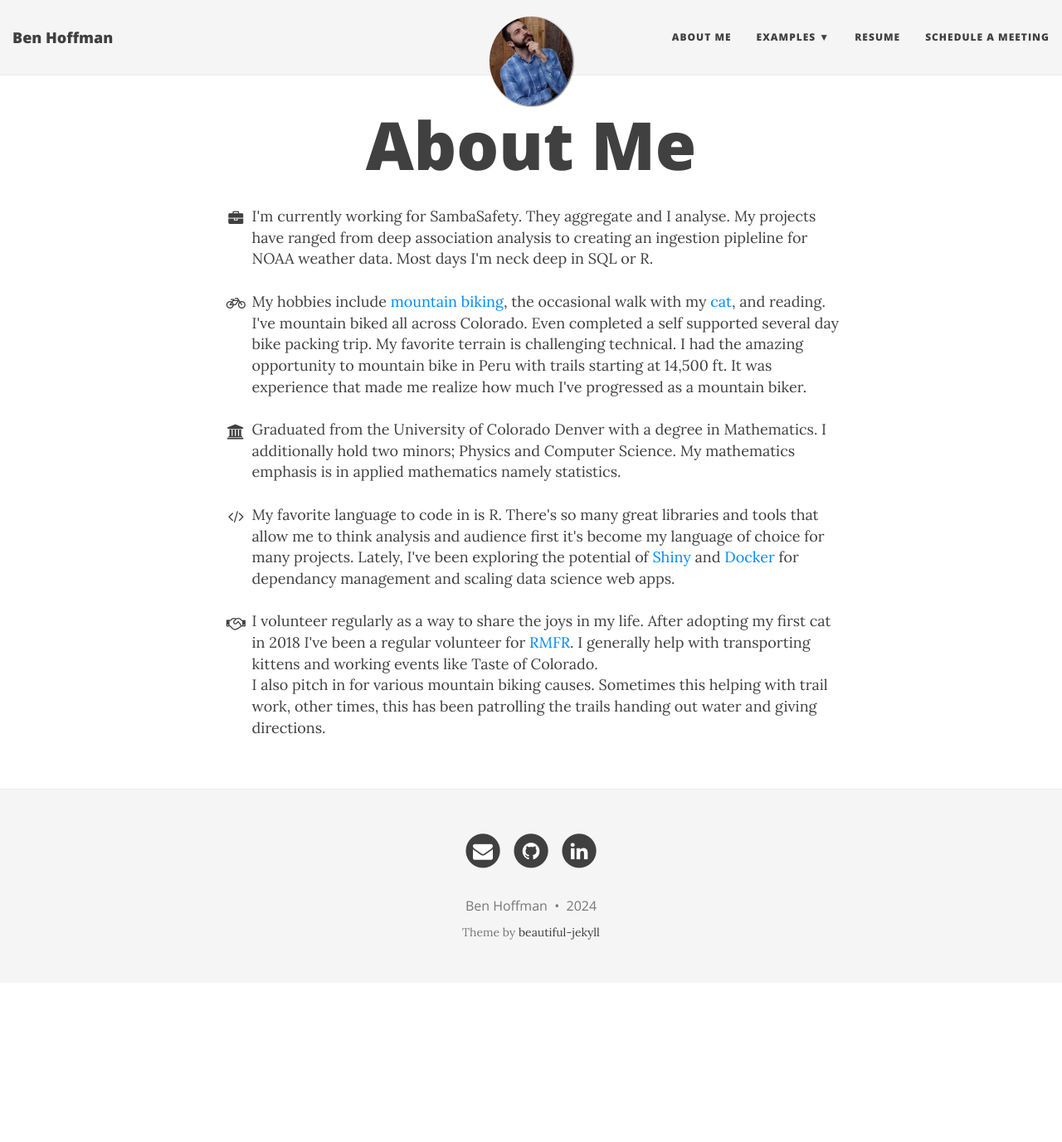
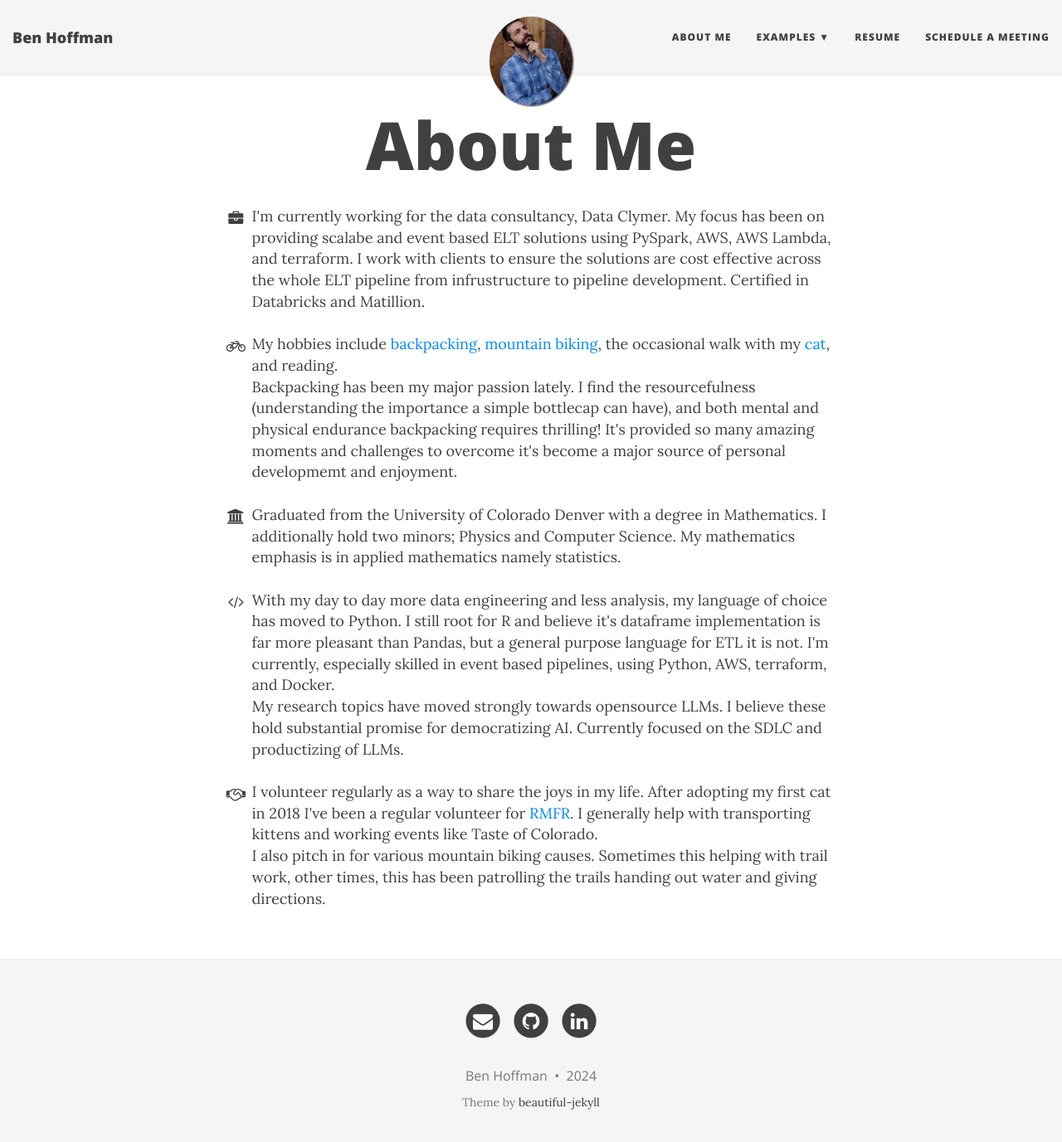
Before and after one commit to hoffmben/hoffmben.github.io, a Jekyll site: the page built from aboutme.md, in a window 1280 px wide and 1390 px high. Shown: the top 1377 px of the window at 83% size. Built offline with Jekyll 4.4.1, drawn with Linux system fonts in a browser that asks for light colours.

Commit message:
Removing google tracking. Updating about me. Adding services post.

```diff
--- a/_config.yml
+++ b/_config.yml
@@ -102,7 +102,7 @@ share-links-active:
 #gtag: ""
 
 # Fill in your Google Analytics ID to track your website using GA
-google_analytics: "UA-156050184-1"
+# google_analytics: "UA-156050184-1"
 
 # Google Tag Manager ID
 #gtm: ""
--- a/aboutme.md
+++ b/aboutme.md
@@ -5,21 +5,20 @@ title: About Me
 
 <ul class="fa-ul">
 <li><span class="fa-li"><i class="fa fa-briefcase" aria-hidden="true"></i></span>
-I'm currently working for SambaSafety. They aggregate
-and I analyse. My projects have ranged from deep association analysis
-to creating an ingestion pipleline for NOAA weather data. Most days
-I'm neck deep in SQL or R.
+I'm currently working for the data consultancy, Data Clymer. My focus has been
+on providing scalabe and event based ELT solutions using PySpark, AWS, AWS Lambda, and
+terraform. I work with clients to ensure the solutions are cost effective across the whole
+ELT pipeline from infrustructure to pipeline development. Certified in Databricks and Matillion.
 </li>
 <br>
 <li><span class="fa-li"><i class="fa fa-bicycle" aria-hidden="true"></i></span>
-My hobbies include <a href="https://benhoffman.net/mountain_biking">mountain biking</a>,
+My hobbies include <a href="https://benhoffman.net/backpacking">backpacking</a>,
+<a href="https://benhoffman.net/mountain_biking">mountain biking</a>,
 the occasional walk with my <a href="https://benhoffman.net/cat">cat</a>,
 and reading.
 <br>
-I've mountain biked all across Colorado. Even completed a self supported several day bike packing trip.
-My favorite terrain is challenging technical. I had the amazing opportunity to
-mountain bike in Peru with trails starting at 14,500 ft. It was experience that made me realize
-how much I've progressed as a mountain biker.
+Backpacking has been my major passion lately. I find the resourcefulness (understanding the importance a simple bottlecap can have),
+and both mental and physical endurance backpacking requires thrilling! It's provided so many amazing moments and challenges to overcome it's become a major source of personal developmemt and enjoyment.
 </li>
 <br>
 <li><span class="fa-li"><i class="fa fa-university" aria-hidden="true"></i></span>
@@ -29,11 +28,13 @@ emphasis is in applied mathematics namely statistics.
 </li>
 <br>
 <li><span class="fa-li"><i class="fa fa-code" aria-hidden="true"></i></span>
-My favorite language to code in is R. There's so many great libraries and tools
-that allow me to think analysis and audience first it's become my language of choice
-for many projects. Lately, I've been exploring the potential of
-<a href="https://shiny.rstudio.com/">Shiny</a> and <a href="https://www.docker.com/">Docker</a>
-for dependancy management and scaling data science web apps.
+With my day to day more data engineering and less analysis, my language of choice has moved to Python.
+I still root for R and believe it's dataframe implementation is far more pleasant than Pandas, but a general
+purpose language for ETL it is not. I'm currently, especially skilled in event based pipelines, using Python,
+AWS, terraform, and Docker.
+<br>
+My research topics have moved strongly towards opensource LLMs. I believe these hold substantial promise
+for democratizing AI. Currently focused on the SDLC and productizing of LLMs.
 </li>
 <br>
 <li><span class="fa-li"><i class="fa fa-handshake-o" aria-hidden="true"></i></span>
```
Also changed, not shown: _posts/2022-01-15-consulting-services.md (added, +9 -0 lines), backpacking.md (added, +7 -0 lines).
